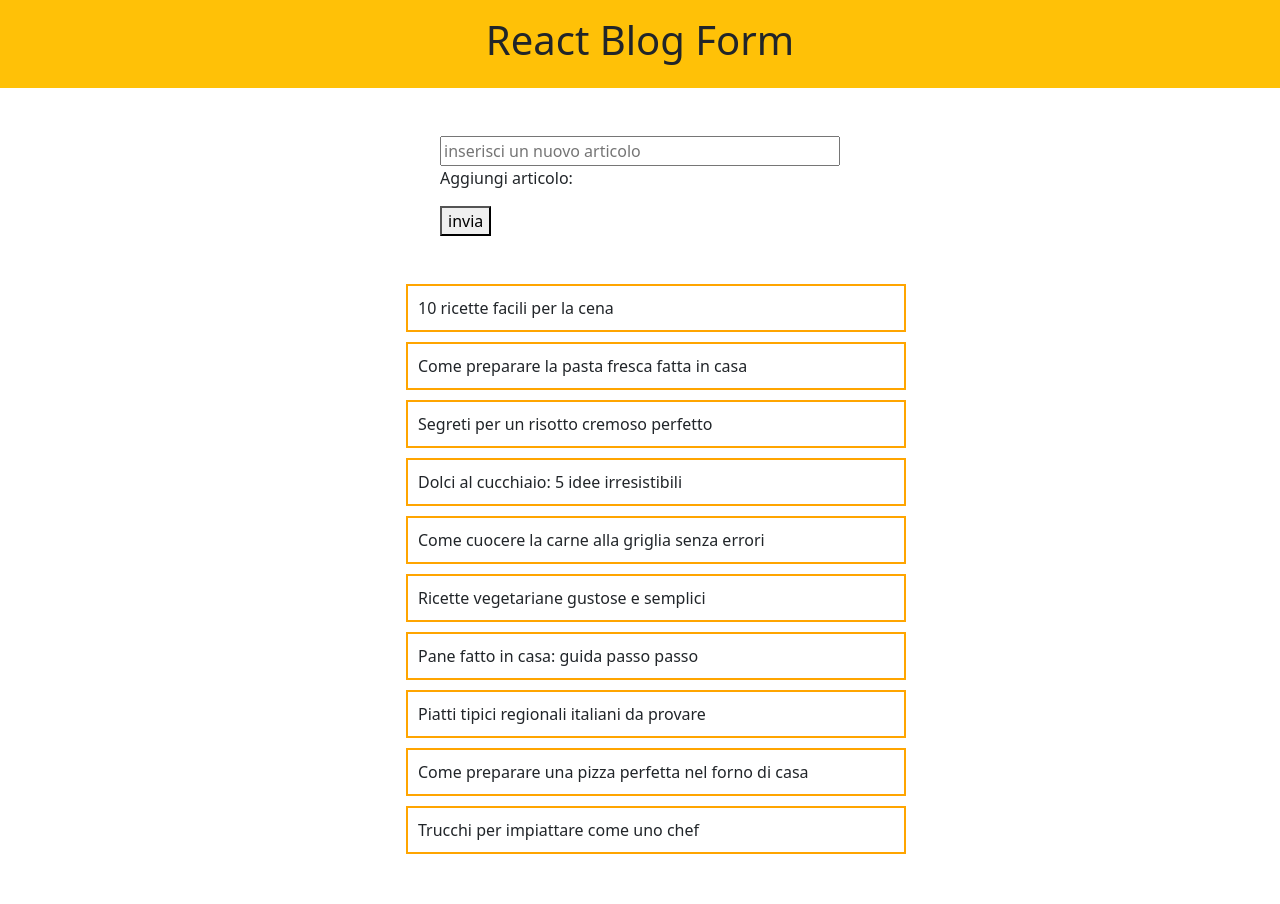
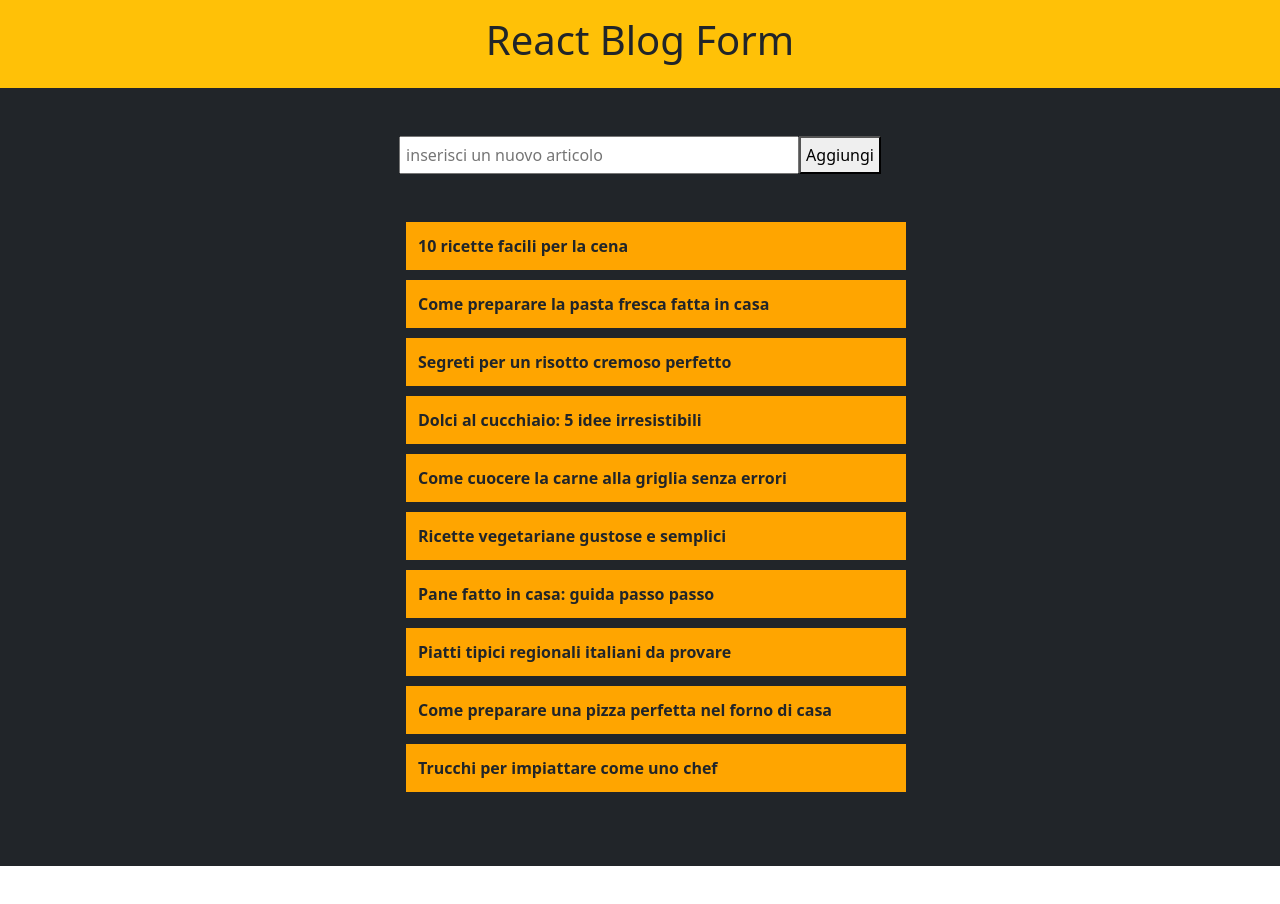
Before and after one commit to VincenzoLivigni/react-form, a React (Vite) app: page / in a window 1280 px wide. Shown: the top 904 px of the page. After the commit the page ends 866 px from the top, so only its background shows below. Built offline with nearby package versions, Linux system fonts and the light colour scheme.

Commit message:
add new articles and when you submit the form the list of articles is updated.

```diff
--- a/src/assets/components/Main.jsx
+++ b/src/assets/components/Main.jsx
@@ -15,31 +15,42 @@ export default function Main() {
         { id: 10, title: "Trucchi per impiattare come uno chef" }
     ];
 
-    const [articoli, setArticoli] = useState("");
+    const [articoli, setArticoli] = useState(listaArticoli);
 
+    const [nuovoArticolo, setNuovoArticolo] = useState("")
 
 
     function handleSubmit(e) {
         e.preventDefault();
-        // console.log(e);
+        if (nuovoArticolo.length > 0) {
+            const nuovo = {
+                id: articoli.length + 1,
+                title: nuovoArticolo
+            };
+            console.log(nuovoArticolo);
+            const listaAggiornata = [...articoli, nuovo]
+            setArticoli(listaAggiornata)
+        }
     }
 
     return (
         <main>
-            <div className="list-container">
-                <form onSubmit={handleSubmit} className="pt-5">
-                    <input
-                        type="text"
-                        value={articoli}
-                        placeholder="inserisci un nuovo articolo"
-                        onChange={(e) => setArticoli(e.target.value)} />
-                    <p>Aggiungi articolo: {articoli}</p>
-                    <button type="submit">invia</button>
-                </form>
+            <div className="list-container bg-dark">
+                <div className="d-flex pt-5 g-3 w-100 justify-content-center">
+                    <form onSubmit={handleSubmit}>
+                        <input
+                            type="text"
+                            value={nuovoArticolo}
+                            placeholder="inserisci un nuovo articolo"
+                            onChange={(e) => setNuovoArticolo(e.target.value)} />
+                        {/*<p>Aggiungi articolo: {nuovoArticolo}</p>*/}
+                        <button type="submit">Aggiungi</button>
+                    </form>
+                </div>
 
                 <ul className="py-5">
                     {
-                        listaArticoli.map((item) => (
+                        articoli.map((item) => (
                             <li key={item.id}>{item.title}</li>
                         ))
                     }
--- a/src/index.css
+++ b/src/index.css
@@ -1,13 +1,17 @@
 @import url("bootstrap");
 
+/* utils */
 .list-container {
   display: flex;
   flex-direction: column;
   align-items: center;
 }
 
+/* generics */
 li {
   width: 500px;
+  background-color: orange;
+  font-weight: bold;
   list-style-type: none;
   margin-bottom: 10px;
   border: solid 2px orange;
@@ -16,4 +20,9 @@ li {
 
 input {
   width: 400px;
+  padding: 5px;
 }
+
+button {
+  padding: 5px;
+}
```
